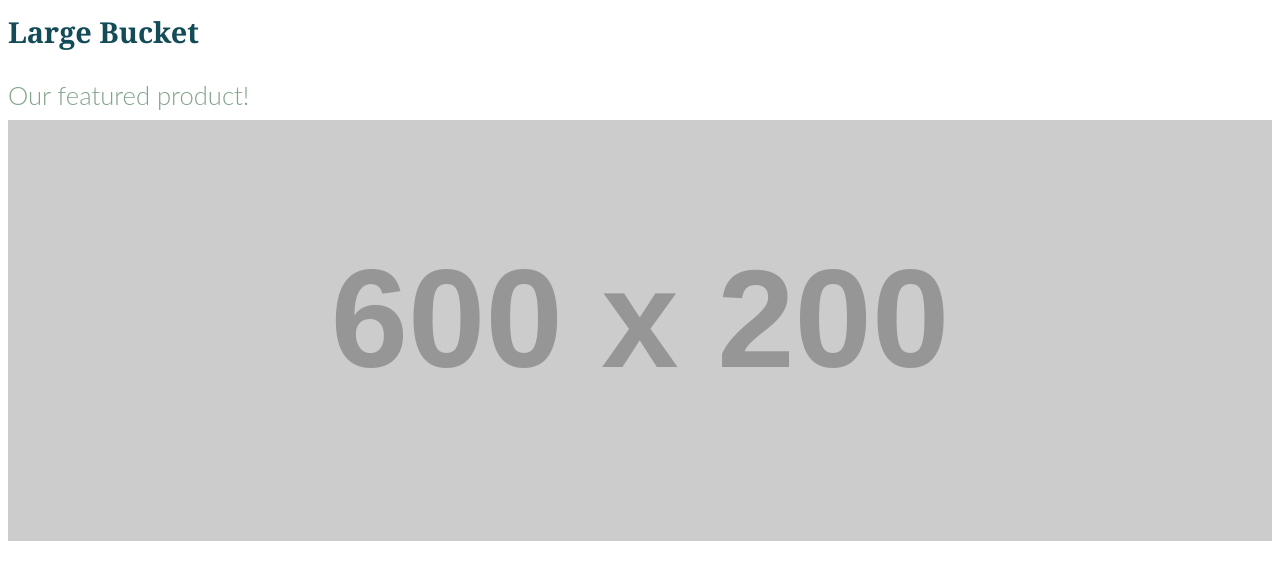
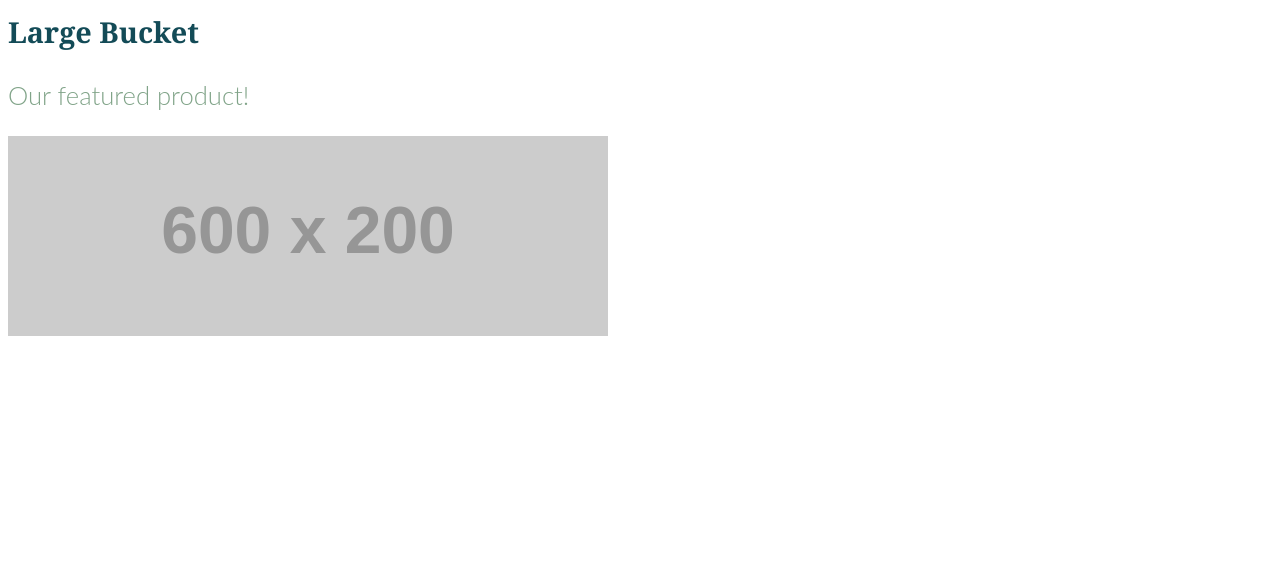
Before and after one commit to heartedmachine/ecommerce-website, a Jekyll site: the page styleguide/promo-large.html, which Jekyll copies as it is, in a window 1280 px wide. Shown: the top 580 px of the page. Built offline with Jekyll 4.4.1, drawn with Linux system fonts in a browser that asks for light colours; some web fonts are replaced.

Commit message:
Played with feature's setting and img-flex-feature

```diff
--- a/css/promos.css
+++ b/css/promos.css
@@ -1,5 +1,5 @@
 .feature {
-	width: 100%;
+	margin-top: 1rem;
 }
 
 h2{
@@ -7,7 +7,7 @@ h2{
 	margin-bottom: 0;
 }
 
-.img-flex {
+.img-flex-feature {
 	display: block;
 	float: left;
 	margin-right: 1rem;
```
